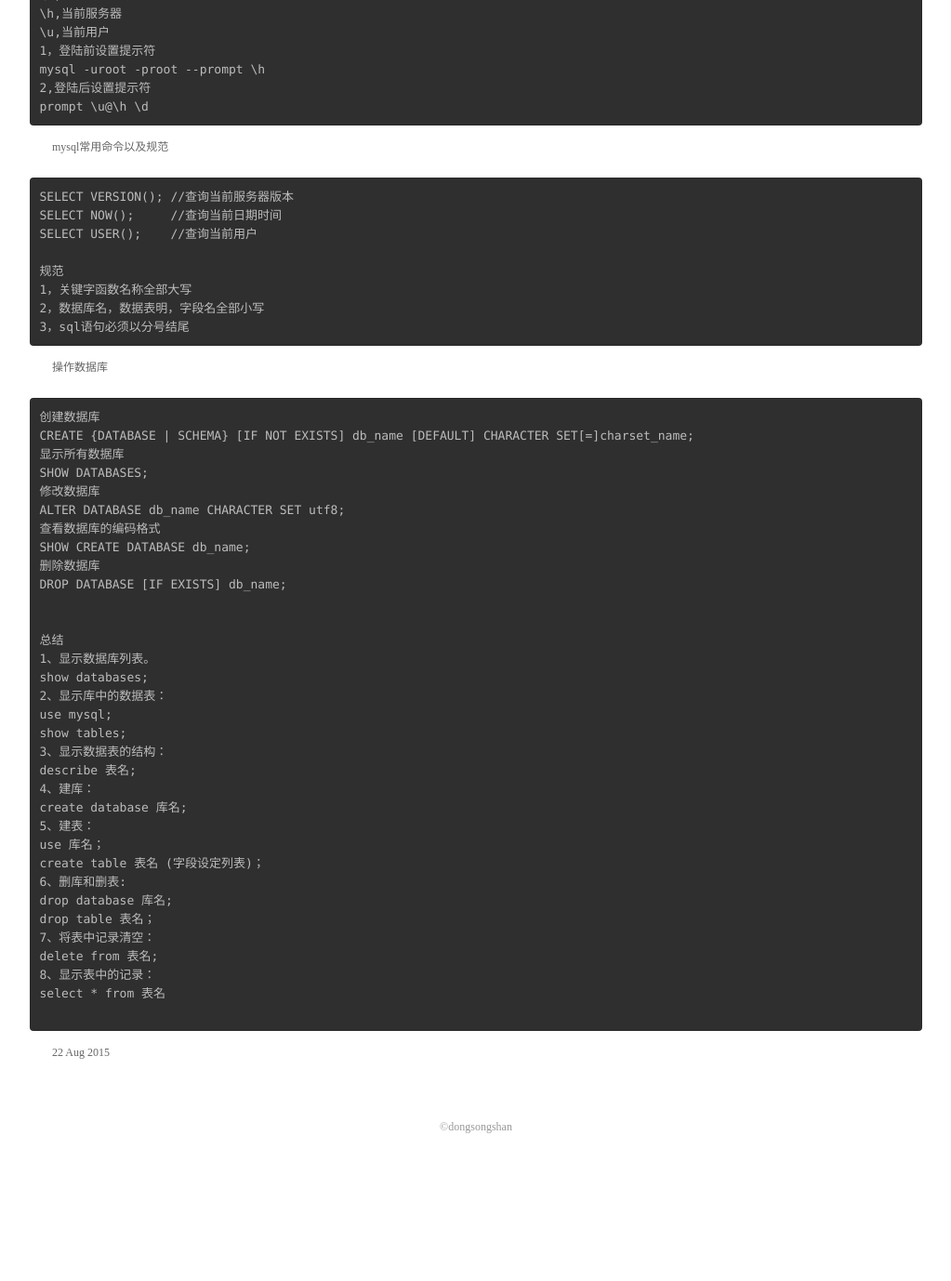
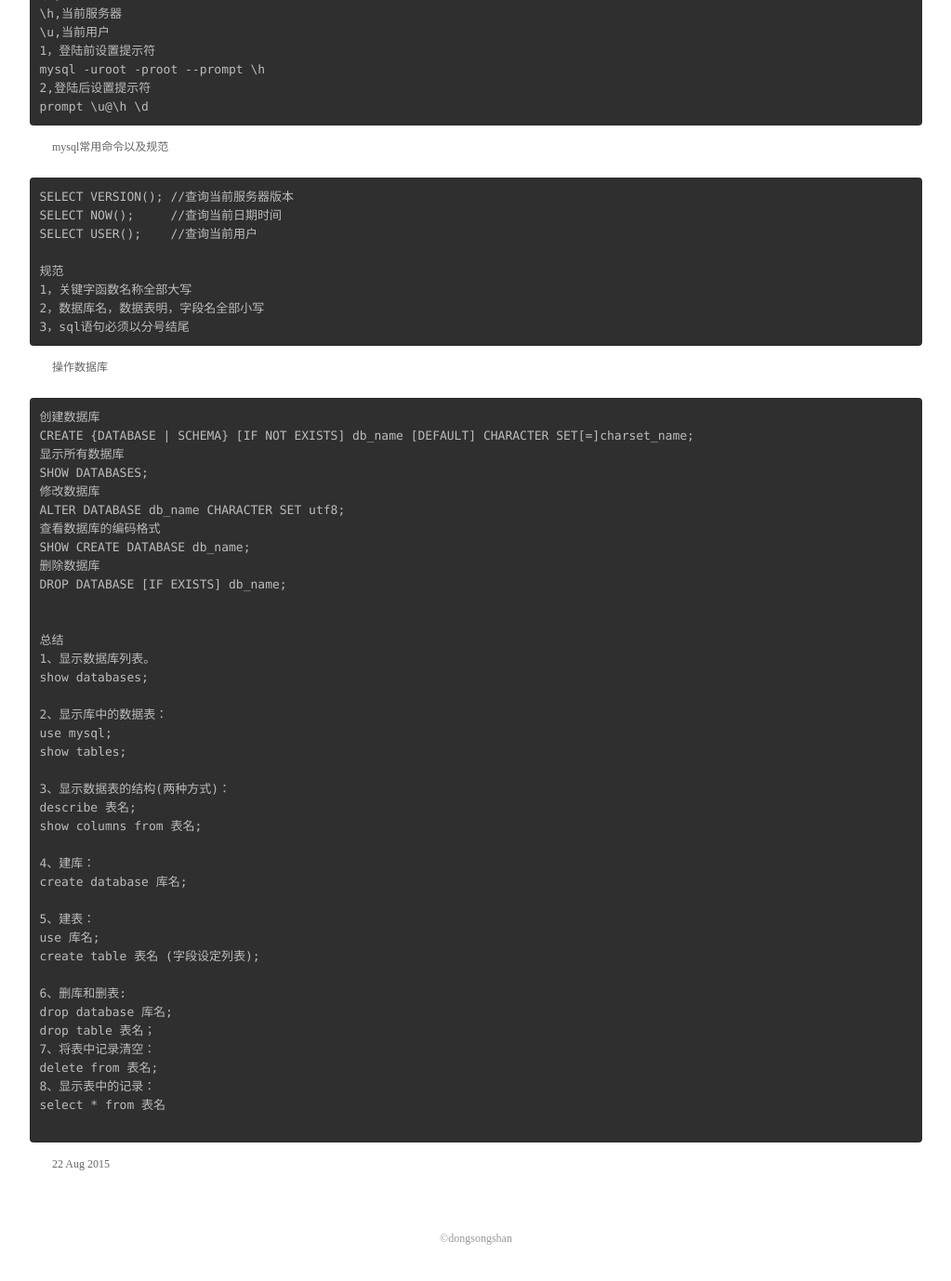
Before and after one commit to dongsongshan/dongsongshan.github.io, a Jekyll site: the page built from _posts/2015-8-22-mysql.html, in a window 1280 px wide and 1400 px high, scrolled down 961 px. Shown: the top 1378 px of the window at 93% size, without its empty margins (128-1151 px from the left). Built offline with Jekyll 4.4.1, drawn with Linux system fonts in a browser that asks for light colours; before the commit the page ends 2241 px from its top, so only the background shows below that.

Commit message:
Update 2015-8-22-mysql.html

```diff
--- a/_posts/2015-8-22-mysql.html
+++ b/_posts/2015-8-22-mysql.html
@@ -79,16 +79,22 @@ DROP DATABASE [IF EXISTS] db_name;
 总结
 1、显示数据库列表。
 show databases;
+
 2、显示库中的数据表：
 use mysql;
 show tables;
-3、显示数据表的结构：
+
+3、显示数据表的结构(两种方式)：
 describe 表名;
+show columns from 表名;
+
 4、建库：
 create database 库名;
+
 5、建表：
-use 库名；
-create table 表名 (字段设定列表)；
+use 库名;
+create table 表名 (字段设定列表);
+
 6、删库和删表:
 drop database 库名;
 drop table 表名；
```
